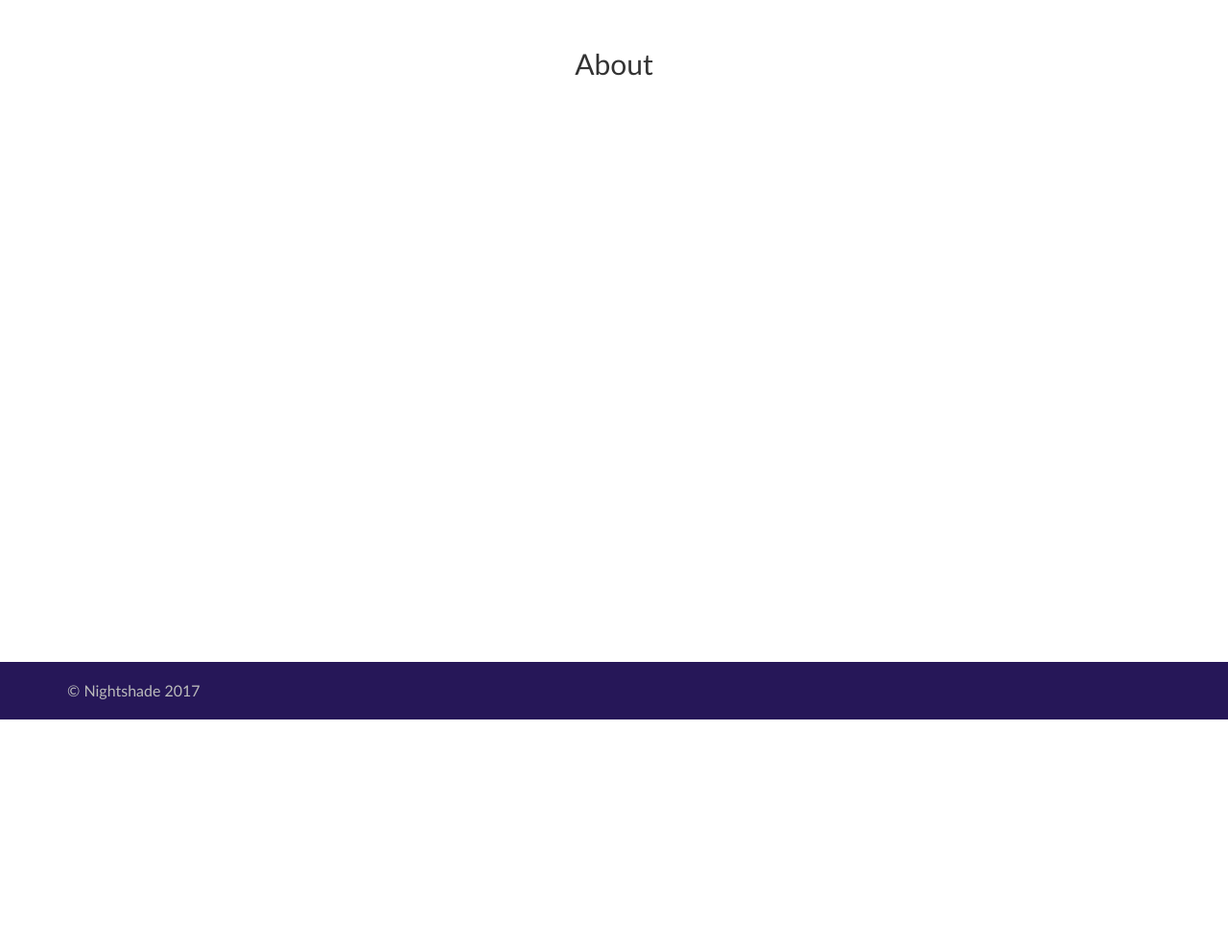
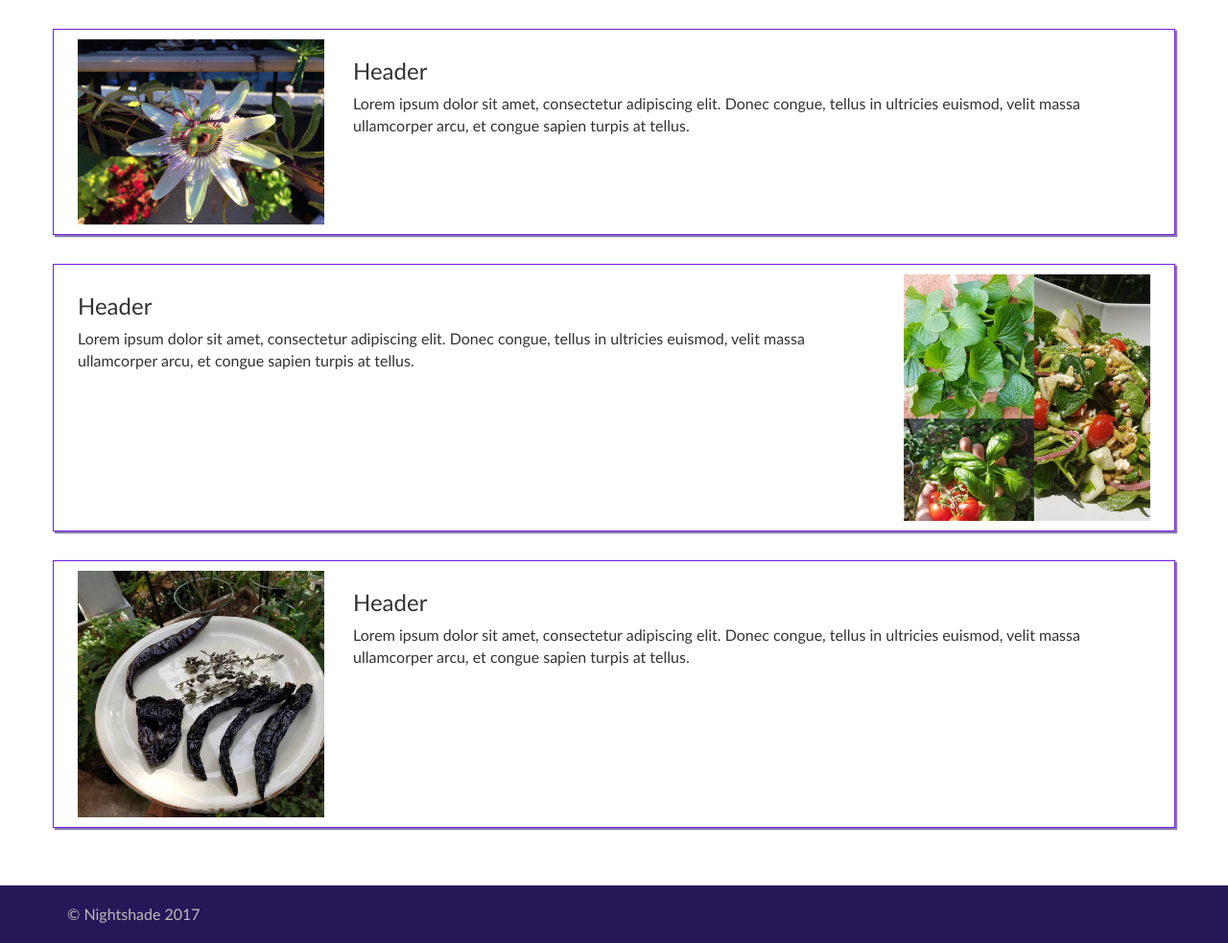
Before and after one commit to a-bort/Nightshade, a PHP site: page /about.html in a window 1280 px wide. Shown: the part 50-1033 px from the top of the page at 96% size. Before the commit the page ends 800 px from the top, so only its background shows below. Run offline with PHP 8.4, Linux system fonts and the light colour scheme; some libraries are stand-ins or nearby versions.

Commit message:
Full layout, first pass

```diff
--- a/about.html
+++ b/about.html
@@ -6,6 +6,7 @@
     <script type="text/javascript" src="https://maxcdn.bootstrapcdn.com/bootstrap/3.3.7/js/bootstrap.min.js"></script>
     <link rel="stylesheet" href="https://maxcdn.bootstrapcdn.com/bootstrap/3.3.7/css/bootstrap.min.css"/>
     <link rel="stylesheet" href="style.css"/>
+    <link rel="shortcut icon" href="images/favicon.png" type="image/x-icon">
   </head>
   <body>
     <nav class="navbar navbar-default">
@@ -30,7 +31,35 @@
       </div>
     </nav>
     <div class="page-content">
-      <center><h2>About</h2></center>
+      <div class="container">
+        <div class="row about-row">
+          <div class="col-sm-3">
+            <img src="./images/passiflora.jpg" />
+          </div>
+          <div class="col-sm-9">
+            <h3>Header</h3>
+            <p>Lorem ipsum dolor sit amet, consectetur adipiscing elit. Donec congue, tellus in ultricies euismod, velit massa ullamcorper arcu, et congue sapien turpis at tellus.</p>
+          </div>
+        </div>
+        <div class="row about-row">
+          <div class="col-sm-9">
+            <h3>Header</h3>
+            <p>Lorem ipsum dolor sit amet, consectetur adipiscing elit. Donec congue, tellus in ultricies euismod, velit massa ullamcorper arcu, et congue sapien turpis at tellus.</p>
+          </div>
+          <div class="col-sm-3">
+            <img src="./images/greens.jpg" />
+          </div>
+        </div>
+        <div class="row about-row">
+          <div class="col-sm-3">
+            <img src="./images/chiles.jpg" />
+          </div>
+          <div class="col-sm-9">
+            <h3>Header</h3>
+            <p>Lorem ipsum dolor sit amet, consectetur adipiscing elit. Donec congue, tellus in ultricies euismod, velit massa ullamcorper arcu, et congue sapien turpis at tellus.</p>
+          </div>
+        </div>
+      </div>
     </div>
     <footer class="footer">
       <div class="container">
--- a/style.css
+++ b/style.css
@@ -23,7 +23,11 @@ h4 {
 }
 
 a {
-  color: #00B7FF;
+  color: #261758;
+}
+
+a:hover {
+  color: #887CAF;
 }
 
 .navbar-default {
@@ -81,6 +85,20 @@ a {
   /*overflow: hidden;*/
 }
 
+.about-row {
+  background-color: #FFFFFF;
+  border: 1px solid #731DD8;
+  margin-bottom: 10px;
+  padding: 10px;
+  -webkit-box-shadow: 2px 2px 1px 0px #887CAF;
+  -moz-box-shadow: 2px 2px 1px 0px #887CAF;
+  box-shadow: 2px 2px 1px 0px #887CAF;
+}
+
+.about-row img {
+  width: 100%;
+}
+
 /*
  * -- TABLET (AND UP) MEDIA QUERIES --
  * On tablets and other medium-sized devices, we want to customize some
@@ -126,6 +144,10 @@ a {
       margin: 10px;
     }
 
+    .about-row {
+      margin-bottom: 30px;
+    }
+
 }
 
 /*
```
Also changed, not shown: customers.html (+24 -1 lines), index.html (+9 -3 lines), images/chiles.jpg (added), images/favicon.png (added), images/greens.jpg (added).
